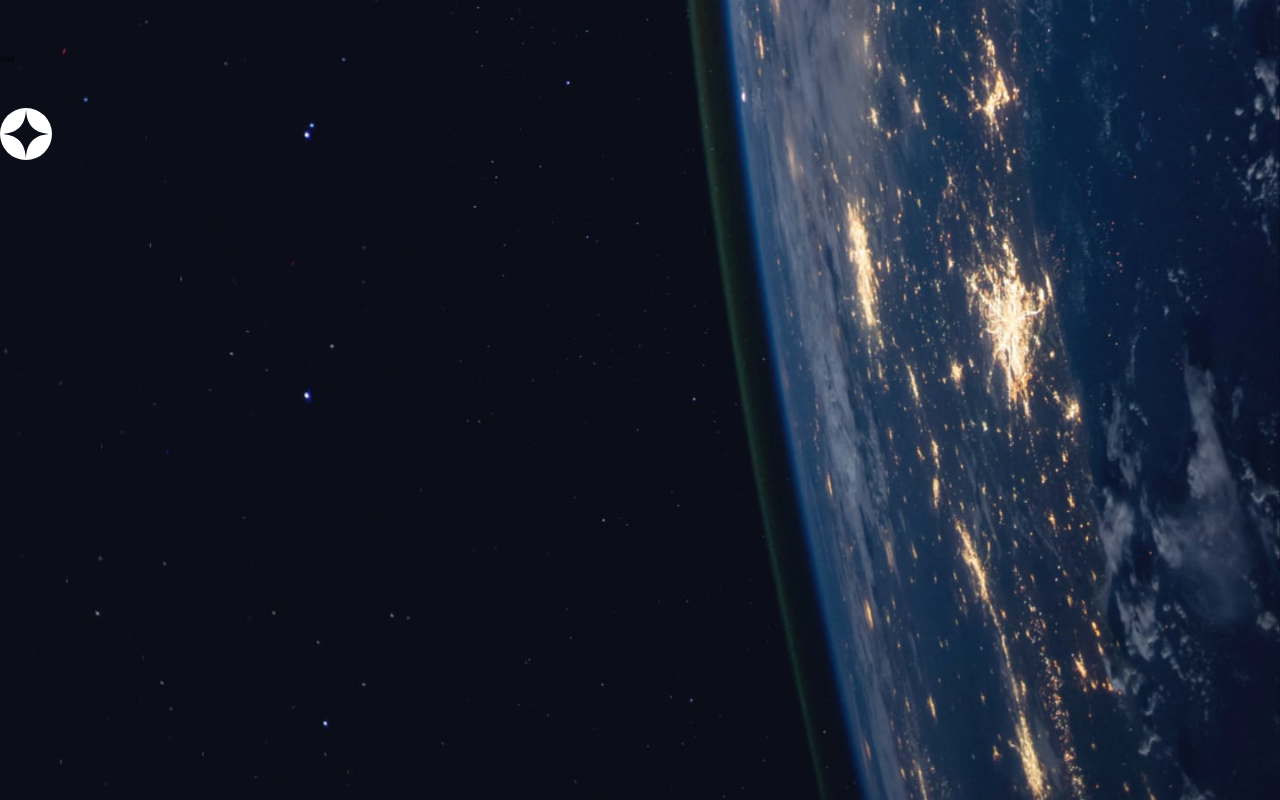
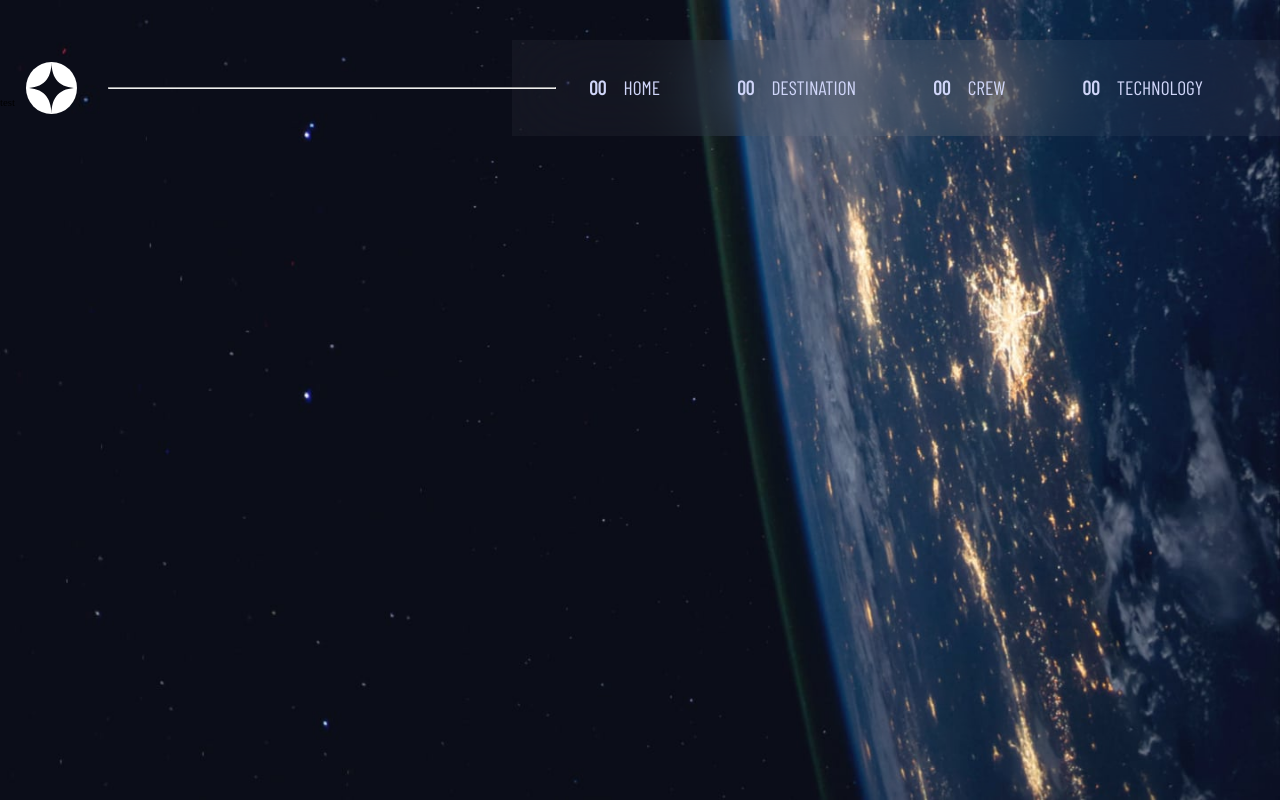
Before and after one commit to remcoj89/space-project, a website: page index.html in a window 1280 px wide. Drawn offline with nearby package versions, Linux system fonts and the light colour scheme; a web font is replaced by a local one.

Commit message:
created basics for the nav-bar

```diff
--- a/index.html
+++ b/index.html
@@ -8,20 +8,21 @@
     <link rel="stylesheet" href="styles.css">
 </head>
 <body>
-    <!-- Header position absolote-->
-    <!-- logo -->
-    <!-- nav-bar -->
-    <!-- list-item, ahref 00Home -->
-    <!-- list-item, ahref 01 Destination -->
-    <!-- list-item, ahref 02 Crew -->
-    <!-- list-item, ahref 03 Technology -->
-    <!-- end nav-bar -->
-    <!-- End header -->
-
     <!-- main bg flex image 100vh-->
     <main>
         <header>
-            <img id="logo" src="./assets/shared/logo.svg" alt="">
+            <div class="nav-bar__left">
+                <img id="logo" src="./assets/shared/logo.svg" alt="">
+                <hr class="line">
+            </div>
+            <div class="nav-bar__right">
+                <ul class="nav-list">
+                    <li class="nav-item"><a href="#"class="nav-item__link"><span class="nav-item__link--number">00</span>HOME</a></li>
+                    <li class="nav-item"><a href="#"class="nav-item__link"><span class="nav-item__link--number">00</span>DESTINATION</a></li>
+                    <li class="nav-item"><a href="#"class="nav-item__link"><span class="nav-item__link--number">00</span>CREW</a></li>
+                    <li class="nav-item"><a href="#"class="nav-item__link"><span class="nav-item__link--number">00</span>Technology</a></li>
+                </ul>
+            </div>
         </header>
         test
     </main>
--- a/styling/abstracts/_mixins.scss
+++ b/styling/abstracts/_mixins.scss
@@ -33,7 +33,7 @@
     font-size: 1.4rem;
     letter-spacing: 2.35;
 }
-@mixin theme($theme: Navtext) {
+@mixin theme($theme: NavText) {
     font-family: $BarlowFont;
     font-size: 1.6rem;
     letter-spacing: 2.7;
--- a/styling/abstracts/_varibales.scss
+++ b/styling/abstracts/_varibales.scss
@@ -0,0 +1,4 @@
+// Colors
+$darkblue: rgb(11, 13, 23);
+$lightblue: rgb(208, 214, 249);
+$white: rgb(255, 255, 255);
--- a/styling/components/_header.scss
+++ b/styling/components/_header.scss
@@ -1,11 +1,63 @@
 header{
     display: flex;
+    align-items: center;
     position: relative;
-    top: 10rem;
+    top: 5%;
+    width: 100%;
 
-    #logo{
-        width: 4.8rem;
-        height: 4.8rem;
+    .nav-bar__left{
+        width: 45%;
+        display: flex;
+        align-items: center;
+
+        #logo{
+            width: 4.8rem;
+            height: 4.8rem;
+            flex-shrink: 0;
+            margin: 0 5%;
+        }
+
+        .line {
+            width: 35%;
+            height: 1px;
+            flex-shrink: 0;
+            position: absolute;
+            left: 10rem;
+            z-index: 2;
+        }
+    }
+
+
+
+    .nav-bar__right{
+        width: 60%;
+        height: 96px;
         flex-shrink: 0;
+        background: rgba(255, 255, 255, 0.04);
+        backdrop-filter: blur(40.774227142333984px);
+        display: flex;
+        justify-content: space-evenly;
+
+        .nav-list{
+            width: 100%;
+            display: flex;
+            justify-content: space-evenly;
+            align-items: center ;
+            list-style: none;
+
+            .nav-item{
+            &__link{
+                @include theme($theme: NavText);
+                text-decoration: none;
+                text-transform: uppercase;
+
+                &--number{
+                    @include theme($theme: NavText);
+                    font-weight: bold;
+                    margin-right: 1.6rem;
+                }
+            }
+        }
+        }
     }
 }
```
Also changed, not shown: styles.css.
